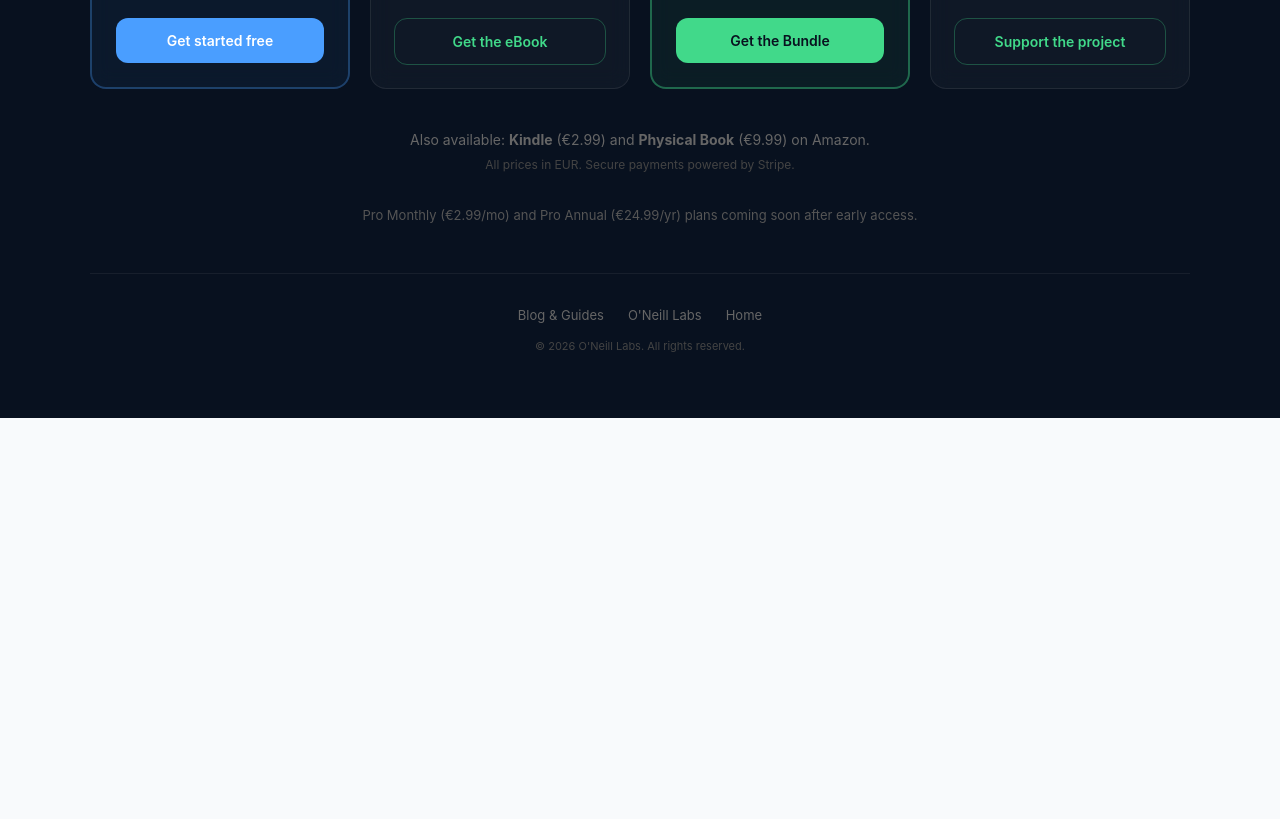
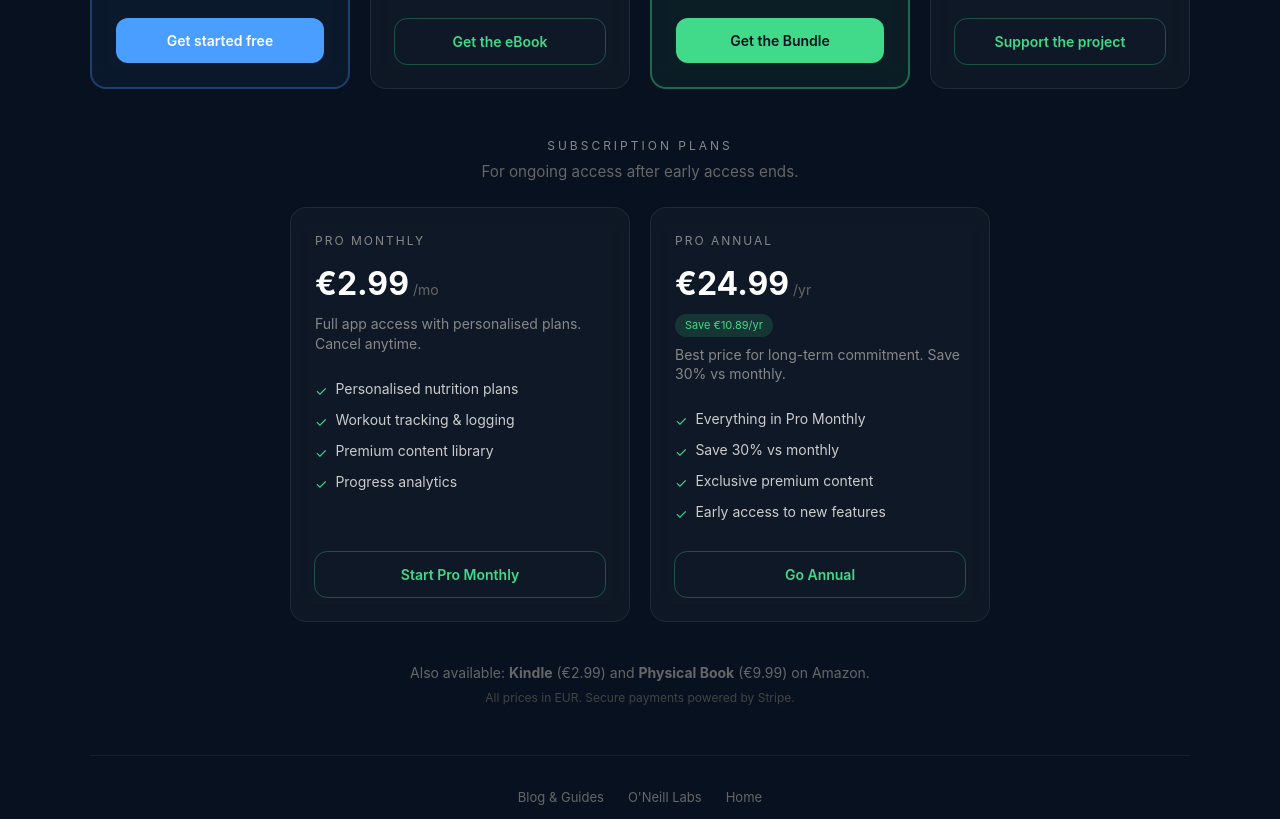
Before and after one commit to niallmoneill-ctrl/Upgrade-your-body, a Next.js app: page /pricing in a window 1280 px wide. Shown: the part 660-1479 px from the top of the page. Before the commit the page ends 1078 px from the top, so only its background shows below. Built offline with nearby package versions, Linux system fonts and the light colour scheme; no server answers.

Commit message:
Add dynamic success page, session lookup API, revised pricing layout

```diff
--- /dev/null
+++ b/app/api/checkout/session/route.ts
@@ -0,0 +1,30 @@
+import Stripe from 'stripe';
+import { NextRequest, NextResponse } from 'next/server';
+
+function getStripe() {
+  return new Stripe(process.env.STRIPE_SECRET_KEY!, {
+    apiVersion: '2026-03-25.dahlia',
+  });
+}
+
+export async function GET(req: NextRequest) {
+  try {
+    const sessionId = req.nextUrl.searchParams.get('session_id');
+
+    if (!sessionId) {
+      return NextResponse.json({ error: 'Missing session_id' }, { status: 400 });
+    }
+
+    const stripe = getStripe();
+    const session = await stripe.checkout.sessions.retrieve(sessionId);
+
+    return NextResponse.json({
+      product_type: session.metadata?.product_type || 'unknown',
+      amount: session.amount_total?.toString() || session.metadata?.custom_amount || null,
+      customer_email: session.customer_details?.email || session.metadata?.customer_email || null,
+    });
+  } catch (err: any) {
+    console.error('Session lookup error:', err.message);
+    return NextResponse.json({ error: 'Could not retrieve session' }, { status: 500 });
+  }
+}
--- a/app/pricing/page.tsx
+++ b/app/pricing/page.tsx
@@ -3,7 +3,7 @@
 import { useState } from 'react';
 import { createClient } from '@supabase/supabase-js';
 
-const tiers = [
+const mainTiers = [
   {
     key: 'free',
     name: 'Free',
@@ -14,6 +14,7 @@ const tiers = [
     features: ['Personalised nutrition plans', 'Workout tracking & logging', 'Weekly review & analytics', 'Reminders & notifications', 'All features unlocked'],
     cta: 'Get started free',
     popular: false,
+    accent: 'blue' as const,
     type: 'free' as const,
   },
   {
@@ -25,6 +26,7 @@ const tiers = [
     features: ['Full nutrition & fitness guide', 'Downloadable PDF format', 'Lifetime access', 'Read offline on any device'],
     cta: 'Get the eBook',
     popular: false,
+    accent: 'default' as const,
     type: 'stripe' as const,
     priceEnv: 'NEXT_PUBLIC_STRIPE_PRICE_PDF',
   },
@@ -39,6 +41,7 @@ const tiers = [
     cta: 'Get the Bundle',
     popular: true,
     savings: 'Save €2.97',
+    accent: 'green' as const,
     type: 'stripe' as const,
     priceEnv: 'NEXT_PUBLIC_STRIPE_PRICE_BUNDLE',
   },
@@ -51,7 +54,36 @@ const tiers = [
     features: ['Support indie development', 'Same full access as free', 'Good karma included', 'Help us build more features'],
     cta: 'Support the project',
     popular: false,
+    accent: 'default' as const,
     type: 'custom' as const,
+  },
+];
+
+const subTiers = [
+  {
+    key: 'monthly',
+    name: 'Pro Monthly',
+    price: '€2.99',
+    period: '/mo',
+    description: 'Full app access with personalised plans. Cancel anytime.',
+    features: ['Personalised nutrition plans', 'Workout tracking & logging', 'Premium content library', 'Progress analytics'],
+    cta: 'Start Pro Monthly',
+    popular: false,
+    type: 'stripe' as const,
+    priceEnv: 'NEXT_PUBLIC_STRIPE_PRICE_PRO_MONTHLY',
+  },
+  {
+    key: 'annual',
+    name: 'Pro Annual',
+    price: '€24.99',
+    period: '/yr',
+    description: 'Best price for long-term commitment. Save 30% vs monthly.',
+    features: ['Everything in Pro Monthly', 'Save 30% vs monthly', 'Exclusive premium content', 'Early access to new features'],
+    cta: 'Go Annual',
+    popular: false,
+    savings: 'Save €10.89/yr',
+    type: 'stripe' as const,
+    priceEnv: 'NEXT_PUBLIC_STRIPE_PRICE_PRO_ANNUAL',
   },
 ];
 
@@ -99,7 +131,7 @@ export default function PricingPage() {
     const res = await fetch('/api/checkout', {
       method: 'POST',
       headers,
-      body: JSON.stringify({ customAmount: Math.round(amount * 100) }), // cents
+      body: JSON.stringify({ customAmount: Math.round(amount * 100) }),
     });
     const data = await res.json();
     if (data.url) {
@@ -107,7 +139,7 @@ export default function PricingPage() {
     }
   };
 
-  const handleClick = async (tier: typeof tiers[0]) => {
+  const handleClick = async (tier: { key: string; type: string; priceEnv?: string }) => {
     if (tier.type === 'free') {
       window.location.href = '/signup';
       return;
@@ -136,9 +168,16 @@ export default function PricingPage() {
     }
   };
 
+  const accentColor = (accent?: string) => {
+    if (accent === 'blue') return '#4a9eff';
+    if (accent === 'green') return '#41d98a';
+    return '#41d98a';
+  };
+
   return (
     <div style={{ minHeight: '100vh', background: '#08111f', color: 'white', padding: '4rem 1rem' }}>
       <div style={{ maxWidth: '1100px', margin: '0 auto' }}>
+        {/* Breadcrumb */}
         <div style={{ marginBottom: '1.5rem' }}>
           <a href="/" style={{ color: '#888', fontSize: '14px', textDecoration: 'none' }}>← Home</a>
           {' · '}
@@ -148,6 +187,8 @@ export default function PricingPage() {
           {' · '}
           <a href="https://oneill-labs.com/upgradeyourbody/" target="_blank" rel="noopener" style={{ color: '#888', fontSize: '14px', textDecoration: 'none' }}>Blog &amp; Guides ↗</a>
         </div>
+
+        {/* Header */}
         <div style={{ textAlign: 'center', marginBottom: '3rem' }}>
           <p style={{ fontSize: '12px', letterSpacing: '3px', color: '#888', textTransform: 'uppercase', marginBottom: '8px' }}>O&apos;Neill Labs</p>
           <h1 style={{ fontSize: '2.5rem', fontWeight: 700, marginBottom: '8px', background: 'linear-gradient(90deg, #41d98a, #4a9eff, #f5a623)', WebkitBackgroundClip: 'text', WebkitTextFillColor: 'transparent' }}>
@@ -156,8 +197,14 @@ export default function PricingPage() {
           <p style={{ color: '#888', fontSize: '1.1rem' }}>Full access is free during early access. Pay what you can to support development.</p>
         </div>
 
+        {/* Main 4 cards */}
         <div style={{ display: 'grid', gridTemplateColumns: 'repeat(auto-fit, minmax(240px, 1fr))', gap: '1.25rem' }}>
-          {tiers.map((tier) => (
+          {mainTiers.map((tier) => {
+            const color = accentColor(tier.accent);
+            const isPopular = tier.popular;
+            const isBlue = tier.accent === 'blue';
+
+            return (
               <div
                 key={tier.key}
                 style={{
@@ -166,15 +213,15 @@ export default function PricingPage() {
                   flexDirection: 'column',
                   borderRadius: '16px',
                   padding: '1.5rem',
-                background: tier.popular ? 'rgba(65, 217, 138, 0.06)' : tier.key === 'free' ? 'rgba(74, 158, 255, 0.06)' : 'rgba(255,255,255,0.03)',
-                border: tier.popular ? '2px solid rgba(65, 217, 138, 0.4)' : tier.key === 'free' ? '2px solid rgba(74, 158, 255, 0.3)' : '1px solid rgba(255,255,255,0.08)',
+                  background: isPopular ? 'rgba(65, 217, 138, 0.06)' : isBlue ? 'rgba(74, 158, 255, 0.06)' : 'rgba(255,255,255,0.03)',
+                  border: isPopular ? '2px solid rgba(65, 217, 138, 0.4)' : isBlue ? '2px solid rgba(74, 158, 255, 0.3)' : '1px solid rgba(255,255,255,0.08)',
                   backdropFilter: 'blur(10px)',
                 }}
               >
                 {tier.badge && (
                   <div style={{
                     position: 'absolute', top: '-12px', left: '50%', transform: 'translateX(-50%)',
-                  background: tier.key === 'free' ? '#4a9eff' : '#41d98a',
+                    background: isBlue ? '#4a9eff' : '#41d98a',
                     color: '#08111f', fontSize: '11px', fontWeight: 700, letterSpacing: '1px', padding: '4px 14px', borderRadius: '20px',
                   }}>
                     {tier.badge}
@@ -189,20 +236,13 @@ export default function PricingPage() {
                       <span style={{ fontSize: '2rem', fontWeight: 700, color: '#fff' }}>€{customAmount}</span>
                       <span style={{ fontSize: '14px', color: '#666' }}>one-time</span>
                     </div>
-                  {/* Suggested amounts */}
                     <div style={{ display: 'flex', gap: '8px', marginTop: '12px', marginBottom: '8px' }}>
                       {SUGGESTED_AMOUNTS.map((amt) => (
                         <button
                           key={amt}
                           onClick={() => { setCustomAmount(amt); setShowCustomInput(false); }}
                           style={{
-                          flex: 1,
-                          padding: '8px 0',
-                          borderRadius: '8px',
-                          fontSize: '14px',
-                          fontWeight: 600,
-                          cursor: 'pointer',
-                          border: 'none',
+                            flex: 1, padding: '8px 0', borderRadius: '8px', fontSize: '14px', fontWeight: 600, cursor: 'pointer', border: 'none',
                             background: customAmount === amt && !showCustomInput ? 'rgba(65, 217, 138, 0.2)' : 'rgba(255,255,255,0.06)',
                             color: customAmount === amt && !showCustomInput ? '#41d98a' : '#888',
                             outline: customAmount === amt && !showCustomInput ? '1px solid rgba(65, 217, 138, 0.4)' : '1px solid rgba(255,255,255,0.08)',
@@ -212,7 +252,6 @@ export default function PricingPage() {
                         </button>
                       ))}
                     </div>
-                  {/* Custom amount toggle */}
                     {!showCustomInput ? (
                       <button
                         onClick={() => setShowCustomInput(true)}
@@ -230,15 +269,8 @@ export default function PricingPage() {
                           value={customAmount}
                           onChange={(e) => setCustomAmount(Math.max(1, Number(e.target.value)))}
                           style={{
-                          width: '80px',
-                          padding: '8px 12px',
-                          borderRadius: '8px',
-                          fontSize: '16px',
-                          fontWeight: 600,
-                          background: 'rgba(255,255,255,0.06)',
-                          border: '1px solid rgba(255,255,255,0.15)',
-                          color: '#fff',
-                          outline: 'none',
+                            width: '80px', padding: '8px 12px', borderRadius: '8px', fontSize: '16px', fontWeight: 600,
+                            background: 'rgba(255,255,255,0.06)', border: '1px solid rgba(255,255,255,0.15)', color: '#fff', outline: 'none',
                           }}
                         />
                       </div>
@@ -246,7 +278,7 @@ export default function PricingPage() {
                   </div>
                 ) : (
                   <div style={{ display: 'flex', alignItems: 'baseline', gap: '4px', marginBottom: '6px' }}>
-                  <span style={{ fontSize: '2rem', fontWeight: 700, color: tier.key === 'free' ? '#4a9eff' : tier.popular ? '#41d98a' : '#fff' }}>{tier.price}</span>
+                    <span style={{ fontSize: '2rem', fontWeight: 700, color: isBlue ? '#4a9eff' : isPopular ? '#41d98a' : '#fff' }}>{tier.price}</span>
                     {tier.period && <span style={{ fontSize: '14px', color: '#666' }}>{tier.period}</span>}
                   </div>
                 )}
@@ -262,7 +294,7 @@ export default function PricingPage() {
                 <ul style={{ flex: 1, listStyle: 'none', padding: 0, margin: '0 0 1.5rem 0' }}>
                   {tier.features.map((f, i) => (
                     <li key={i} style={{ display: 'flex', alignItems: 'flex-start', gap: '8px', fontSize: '14px', color: '#ccc', padding: '4px 0' }}>
-                    <span style={{ color: tier.key === 'free' ? '#4a9eff' : '#41d98a', flexShrink: 0, marginTop: '2px' }}>✓</span>
+                      <span style={{ color, flexShrink: 0, marginTop: '2px' }}>✓</span>
                       {f}
                     </li>
                   ))}
@@ -272,16 +304,72 @@ export default function PricingPage() {
                   onClick={() => handleClick(tier)}
                   disabled={loading !== null}
                   style={{
-                  width: '100%',
-                  padding: '12px',
-                  borderRadius: '12px',
-                  fontSize: '14px',
-                  fontWeight: 600,
-                  cursor: 'pointer',
-                  border: 'none',
-                  background: tier.key === 'free' ? '#4a9eff' : tier.popular ? '#41d98a' : 'transparent',
-                  color: tier.key === 'free' ? '#fff' : tier.popular ? '#08111f' : '#41d98a',
-                  outline: (tier.key !== 'free' && !tier.popular) ? '1px solid rgba(65, 217, 138, 0.3)' : 'none',
+                    width: '100%', padding: '12px', borderRadius: '12px', fontSize: '14px', fontWeight: 600, cursor: 'pointer', border: 'none',
+                    background: isBlue ? '#4a9eff' : isPopular ? '#41d98a' : 'transparent',
+                    color: isBlue ? '#fff' : isPopular ? '#08111f' : '#41d98a',
+                    outline: (!isBlue && !isPopular) ? '1px solid rgba(65, 217, 138, 0.3)' : 'none',
+                    opacity: loading && loading !== tier.key ? 0.5 : 1,
+                  }}
+                >
+                  {loading === tier.key ? 'Processing...' : tier.cta}
+                </button>
+              </div>
+            );
+          })}
+        </div>
+
+        {/* Subscription plans heading */}
+        <div style={{ textAlign: 'center', margin: '3rem 0 1.5rem' }}>
+          <p style={{ fontSize: '12px', letterSpacing: '3px', color: '#888', textTransform: 'uppercase', marginBottom: '6px' }}>Subscription plans</p>
+          <p style={{ color: '#666', fontSize: '0.95rem' }}>For ongoing access after early access ends.</p>
+        </div>
+
+        {/* 2 subscription cards */}
+        <div style={{ display: 'grid', gridTemplateColumns: 'repeat(auto-fit, minmax(300px, 1fr))', gap: '1.25rem', maxWidth: '700px', margin: '0 auto' }}>
+          {subTiers.map((tier) => (
+            <div
+              key={tier.key}
+              style={{
+                position: 'relative',
+                display: 'flex',
+                flexDirection: 'column',
+                borderRadius: '16px',
+                padding: '1.5rem',
+                background: 'rgba(255,255,255,0.03)',
+                border: '1px solid rgba(255,255,255,0.08)',
+                backdropFilter: 'blur(10px)',
+              }}
+            >
+              <p style={{ fontSize: '12px', letterSpacing: '2px', textTransform: 'uppercase', color: '#888', marginBottom: '10px' }}>{tier.name}</p>
+
+              <div style={{ display: 'flex', alignItems: 'baseline', gap: '4px', marginBottom: '6px' }}>
+                <span style={{ fontSize: '2rem', fontWeight: 700, color: '#fff' }}>{tier.price}</span>
+                <span style={{ fontSize: '14px', color: '#666' }}>{tier.period}</span>
+              </div>
+
+              {'savings' in tier && tier.savings && (
+                <span style={{ display: 'inline-block', fontSize: '11px', padding: '3px 10px', borderRadius: '12px', marginBottom: '8px', width: 'fit-content', background: 'rgba(65, 217, 138, 0.15)', color: '#41d98a' }}>
+                  {tier.savings}
+                </span>
+              )}
+
+              <p style={{ fontSize: '14px', color: '#888', marginBottom: '1.25rem', lineHeight: 1.4 }}>{tier.description}</p>
+
+              <ul style={{ flex: 1, listStyle: 'none', padding: 0, margin: '0 0 1.5rem 0' }}>
+                {tier.features.map((f, i) => (
+                  <li key={i} style={{ display: 'flex', alignItems: 'flex-start', gap: '8px', fontSize: '14px', color: '#ccc', padding: '4px 0' }}>
+                    <span style={{ color: '#41d98a', flexShrink: 0, marginTop: '2px' }}>✓</span>
+                    {f}
+                  </li>
+                ))}
+              </ul>
+
+              <button
+                onClick={() => handleClick(tier)}
+                disabled={loading !== null}
+                style={{
+                  width: '100%', padding: '12px', borderRadius: '12px', fontSize: '14px', fontWeight: 600, cursor: 'pointer', border: 'none',
+                  background: 'transparent', color: '#41d98a', outline: '1px solid rgba(65, 217, 138, 0.3)',
                   opacity: loading && loading !== tier.key ? 0.5 : 1,
                 }}
               >
@@ -291,18 +379,12 @@ export default function PricingPage() {
           ))}
         </div>
 
+        {/* Amazon note */}
         <div style={{ textAlign: 'center', marginTop: '2.5rem' }}>
           <p style={{ fontSize: '14px', color: '#666' }}>
             Also available: <strong>Kindle</strong> (€2.99) and <strong>Physical Book</strong> (€9.99) on Amazon.
           </p>
           <p style={{ fontSize: '12px', color: '#444', marginTop: '6px' }}>All prices in EUR. Secure payments powered by Stripe.</p>
-        </div>
-
-        {/* Pro plans (collapsed/secondary) */}
-        <div style={{ textAlign: 'center', marginTop: '2rem' }}>
-          <p style={{ fontSize: '13px', color: '#555' }}>
-            Pro Monthly (€2.99/mo) and Pro Annual (€24.99/yr) plans coming soon after early access.
-          </p>
         </div>
 
         {/* Footer */}
--- a/app/success/page.tsx
+++ b/app/success/page.tsx
@@ -1,11 +1,44 @@
 'use client';
 
 import { useSearchParams } from 'next/navigation';
-import { useState, Suspense } from 'react';
+import { useState, useEffect, Suspense } from 'react';
+
+type ProductType = 'ebook' | 'bundle' | 'support' | 'subscription' | 'unknown';
 
 function SuccessContent() {
   const searchParams = useSearchParams();
+  const sessionId = searchParams.get('session_id');
   const [downloading, setDownloading] = useState(false);
+  const [productType, setProductType] = useState<ProductType>('unknown');
+  const [loading, setLoading] = useState(true);
+  const [amount, setAmount] = useState<string | null>(null);
+
+  useEffect(() => {
+    async function fetchSessionInfo() {
+      if (!sessionId) {
+        setLoading(false);
+        return;
+      }
+      try {
+        const res = await fetch(`/api/checkout/session?session_id=${sessionId}`);
+        if (res.ok) {
+          const data = await res.json();
+          const type = data.product_type || 'unknown';
+          if (type === 'one_time' || type === 'ebook') setProductType('ebook');
+          else if (type === 'bundle') setProductType('bundle');
+          else if (type === 'support') setProductType('support');
+          else if (type === 'subscription') setProductType('subscription');
+          else setProductType('unknown');
+          if (data.amount) setAmount(data.amount);
+        }
+      } catch (err) {
+        console.error('Failed to fetch session info:', err);
+      } finally {
+        setLoading(false);
+      }
+    }
+    fetchSessionInfo();
+  }, [sessionId]);
 
   async function handleDownload() {
     setDownloading(true);
@@ -22,23 +55,89 @@ function SuccessContent() {
     }
   }
 
+  if (loading) {
+    return <div style={{ color: '#888' }}>Loading...</div>;
+  }
+
+  const content: Record<ProductType, { emoji: string; title: string; message: string; showDownload: boolean }> = {
+    ebook: {
+      emoji: '📖',
+      title: 'Your eBook is ready!',
+      message: 'Thank you for purchasing the Upgrade Your Body eBook. Download it below — it\'s yours to keep forever.',
+      showDownload: true,
+    },
+    bundle: {
+      emoji: '🚀',
+      title: 'Bundle activated!',
+      message: 'You\'ve got the eBook plus 3 months of Pro access. Download the eBook below and explore the app.',
+      showDownload: true,
+    },
+    support: {
+      emoji: '💚',
+      title: 'Thank you for your support!',
+      message: amount
+        ? `Your €${(parseInt(amount) / 100).toFixed(2)} contribution means a lot. You're helping us build something great.`
+        : 'Your contribution means a lot. You\'re helping us build something great.',
+      showDownload: false,
+    },
+    subscription: {
+      emoji: '⚡',
+      title: 'Pro access activated!',
+      message: 'Your subscription is active. Dive into the full app experience — personalised plans, tracking, and more.',
+      showDownload: false,
+    },
+    unknown: {
+      emoji: '🎉',
+      title: 'You\'re all set!',
+      message: 'Thank you for your purchase. Check your email for confirmation and next steps.',
+      showDownload: false,
+    },
+  };
+
+  const c = content[productType];
+
   return (
-    <div style={{ maxWidth: '400px', textAlign: 'center' }}>
-      <div style={{ fontSize: '3rem', marginBottom: '1rem' }}>🎉</div>
-      <h1 style={{ fontSize: '2rem', fontWeight: 700, marginBottom: '1rem' }}>You're all set!</h1>
-      <p style={{ color: '#888', marginBottom: '2rem' }}>Thank you for your purchase. Check your email for confirmation and next steps.</p>
+    <div style={{ maxWidth: '440px', textAlign: 'center' }}>
+      <div style={{ fontSize: '3rem', marginBottom: '1rem' }}>{c.emoji}</div>
+      <h1 style={{ fontSize: '2rem', fontWeight: 700, marginBottom: '1rem' }}>{c.title}</h1>
+      <p style={{ color: '#888', marginBottom: '2rem', lineHeight: 1.6 }}>{c.message}</p>
 
+      {c.showDownload && (
         <button
           onClick={handleDownload}
           disabled={downloading}
-        style={{ display: 'inline-block', padding: '12px 32px', borderRadius: '12px', fontSize: '14px', fontWeight: 600, background: '#4a9eff', color: '#fff', border: 'none', cursor: 'pointer', marginBottom: '1rem', width: '100%', opacity: downloading ? 0.6 : 1 }}
+          style={{
+            display: 'inline-block', padding: '12px 32px', borderRadius: '12px', fontSize: '14px', fontWeight: 600,
+            background: '#4a9eff', color: '#fff', border: 'none', cursor: 'pointer', marginBottom: '1rem', width: '100%',
+            opacity: downloading ? 0.6 : 1,
+          }}
         >
           {downloading ? 'Preparing download...' : '📥 Download your eBook (PDF)'}
         </button>
+      )}
 
-      <a href="/app/dashboard" style={{ display: 'inline-block', padding: '12px 32px', borderRadius: '12px', fontSize: '14px', fontWeight: 600, background: '#41d98a', color: '#08111f', textDecoration: 'none', width: '100%', boxSizing: 'border-box' }}>
+
+        href="/app/dashboard"
+        style={{
+          display: 'inline-block', padding: '12px 32px', borderRadius: '12px', fontSize: '14px', fontWeight: 600,
+          background: '#41d98a', color: '#08111f', textDecoration: 'none', width: '100%', boxSizing: 'border-box',
+        }}
+      >
         Go to Dashboard
       </a>
+
+      {productType === 'support' && (
+
+          href="/pricing"
+          style={{
+            display: 'inline-block', marginTop: '12px', padding: '12px 32px', borderRadius: '12px', fontSize: '14px', fontWeight: 600,
+            background: 'transparent', color: '#888', textDecoration: 'none', width: '100%', boxSizing: 'border-box',
+            border: '1px solid rgba(255,255,255,0.1)',
+          }}
+        >
+          ← Back to pricing
+        </a>
+      )}
     </div>
   );
 }
```
Lines whose indentation alone changed are shown as unchanged.
